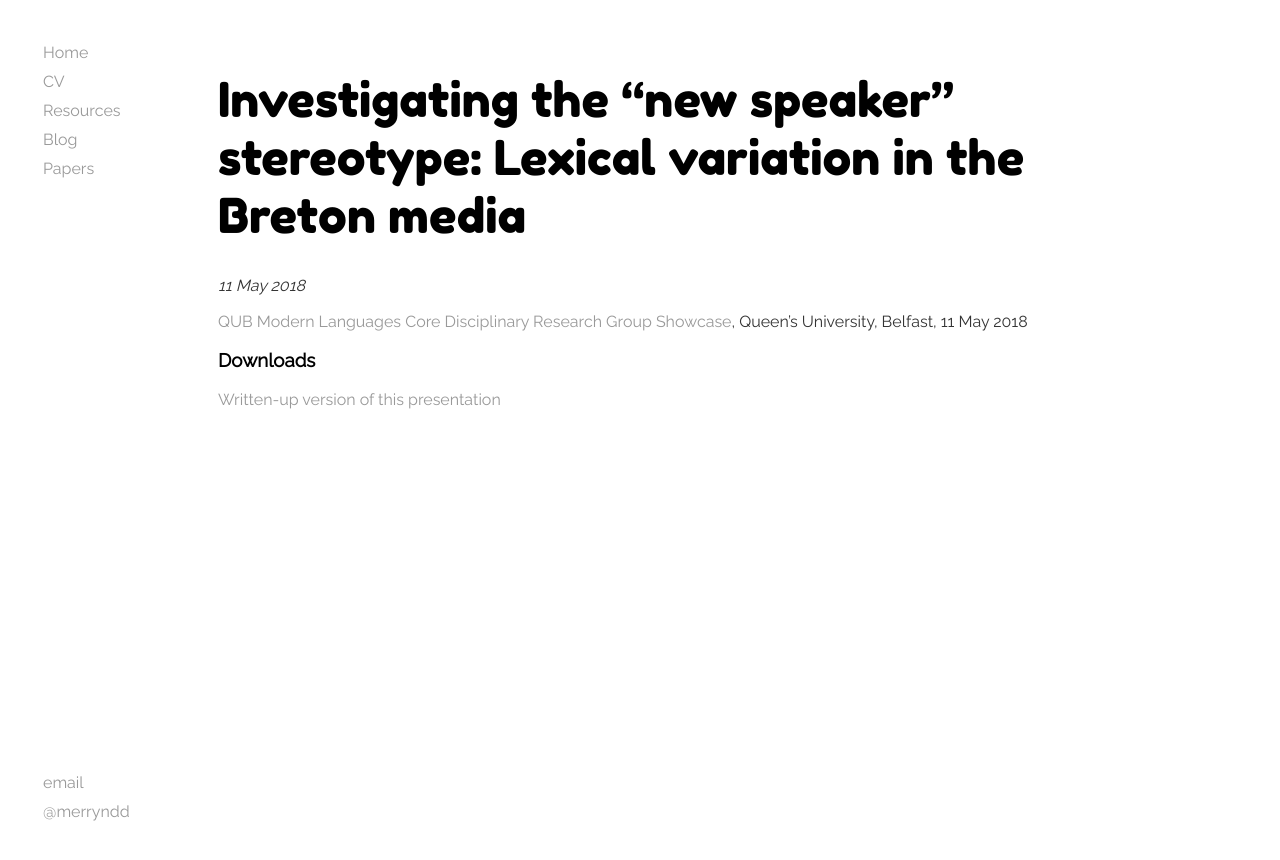
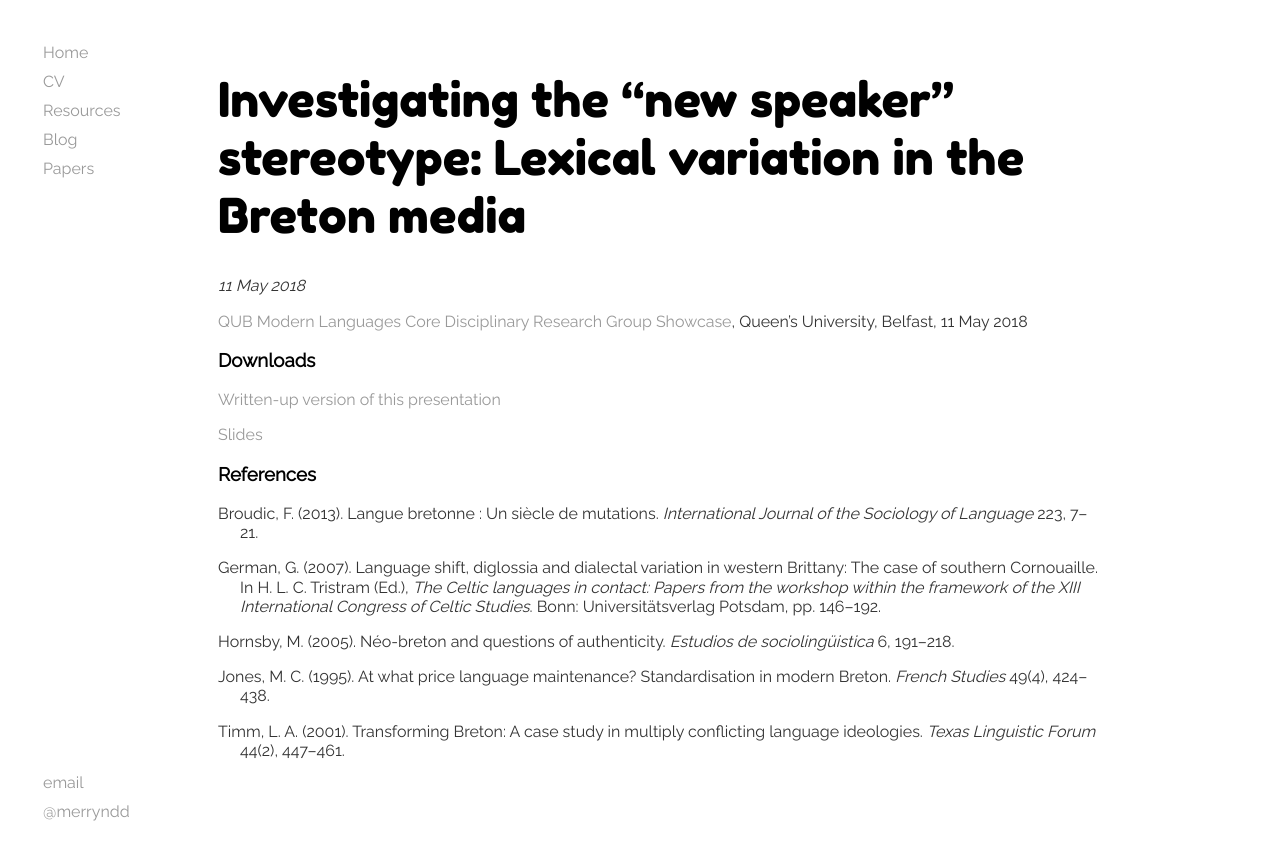
Before and after one commit to merryndd/merryndd.github.io, a Jekyll site: the page built from _posts/2018-05-11-qub.html, in a window 1280 px wide. Shown: the top 860 px of the page. Built offline with Jekyll 4.4.1, drawn with Linux system fonts in a browser that asks for light colours.

Commit message:
Update 2018-05-11-qub.html

```diff
--- a/_posts/2018-05-11-qub.html
+++ b/_posts/2018-05-11-qub.html
@@ -8,3 +8,11 @@
 
 <h3>Downloads</h3>
 <p><a href="https://www.academia.edu/36829250">Written-up version of this presentation</a></p>
+<p><a href="http://merryndd.github.io/papers/media/cdrg-slides.pdf">Slides</a></p>
+
+<h3>References</h3>
+<p class="bibentry">Broudic, F. (2013). Langue bretonne : Un siècle de mutations. <i>International Journal of the Sociology of Language</i> 223, 7–21.</p>
+<p class="bibentry">German, G. (2007). Language shift, diglossia and dialectal variation in western Brittany: The case of southern Cornouaille. In H. L. C. Tristram (Ed.), <i>The Celtic languages in contact: Papers from the workshop within the framework of the XIII International Congress of Celtic Studies</i>. Bonn: Universitätsverlag Potsdam, pp. 146–192.</p>
+<p class="bibentry">Hornsby, M. (2005). Néo-breton and questions of authenticity. <i>Estudios de sociolingüistica</i> 6, 191–218.</p>
+<p class="bibentry">Jones, M. C. (1995). At what price language maintenance? Standardisation in modern Breton. <i>French Studies</i> 49(4), 424–438.</p>
+<p class="bibentry">Timm, L. A. (2001). Transforming Breton: A case study in multiply conflicting language ideologies. <i>Texas Linguistic Forum</i> 44(2), 447–461.</p>
```
